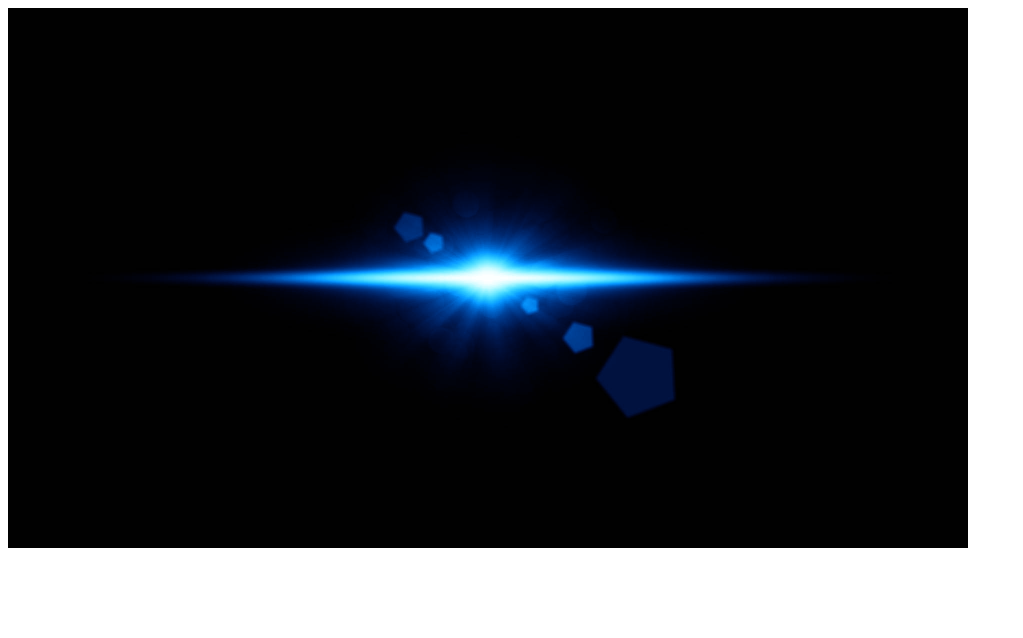
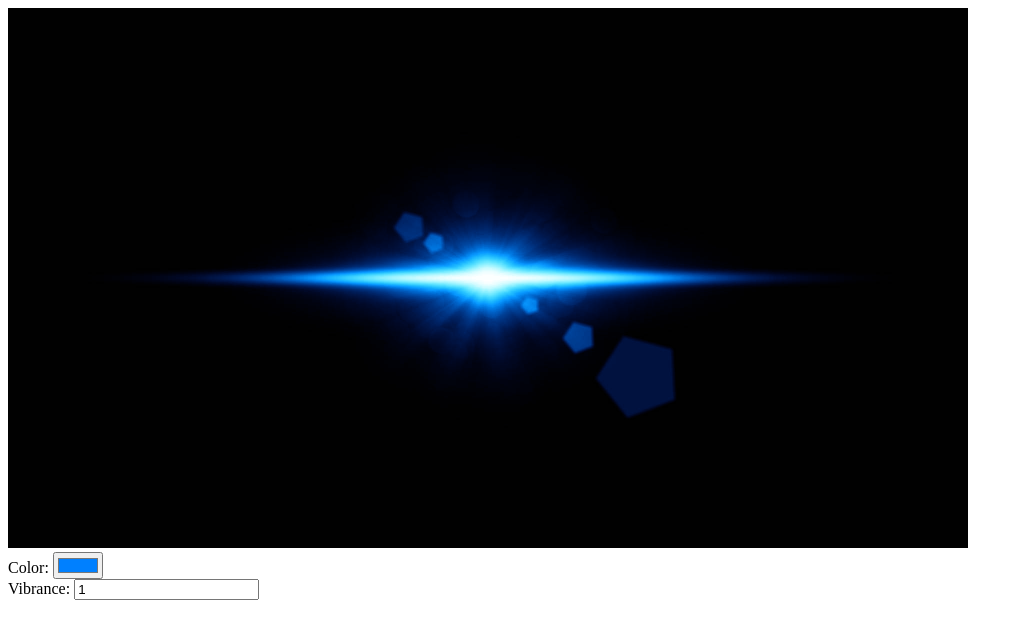
Before and after one commit to yikuansun/colorvibrance.js, a plain HTML site: page index.html in a window 1280 px wide. Shown: the whole page, without its empty margins (0-1023 px from the left). Drawn offline with Linux system fonts and the light colour scheme.

Commit message:
Make inputs for color and vibrance
Almost works in real time (not quite :frowning: )

```diff
--- a/index.html
+++ b/index.html
@@ -6,14 +6,21 @@
     <body>
         <img src="greylightflare.jpg" />
         <canvas width="1920" height="1080" style="width: 960px;"></canvas>
+        <br /> Color: <input type="color" value="#0080ff" onchange="color = this.value;callFunc();" />
+        <br /> Vibrance: <input type="number" value="1" step="0.01" onchange="vibrance = parseFloat(this.value);callFunc();" />
         <script src="colorvibrance.js"></script>
         <script>
             var canv = document.querySelector("canvas");
             var ctx = canv.getContext("2d");
             var img = document.querySelector("img");
-            ctx.drawImage(img, 0, 0);
             img.style.display = "none";
-            colorvibrance(ctx, "#0080ff", 1);
+            var color = "#0080ff";
+            var vibrance = 1;
+            function callFunc() {
+                ctx.drawImage(img, 0, 0);
+                colorvibrance(ctx, color, vibrance);
+            }
+            callFunc();
         </script>
     </body>
 </html>
```
